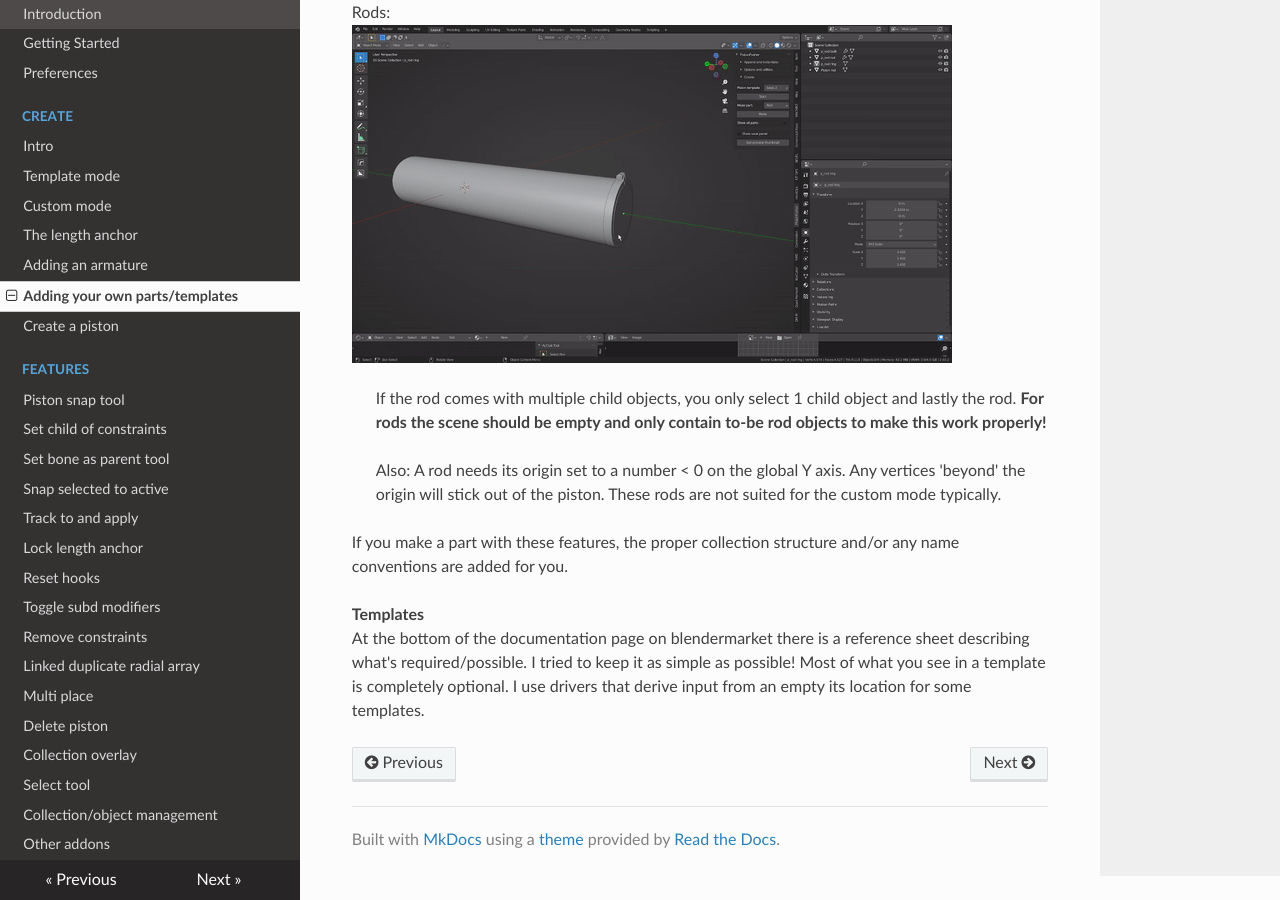
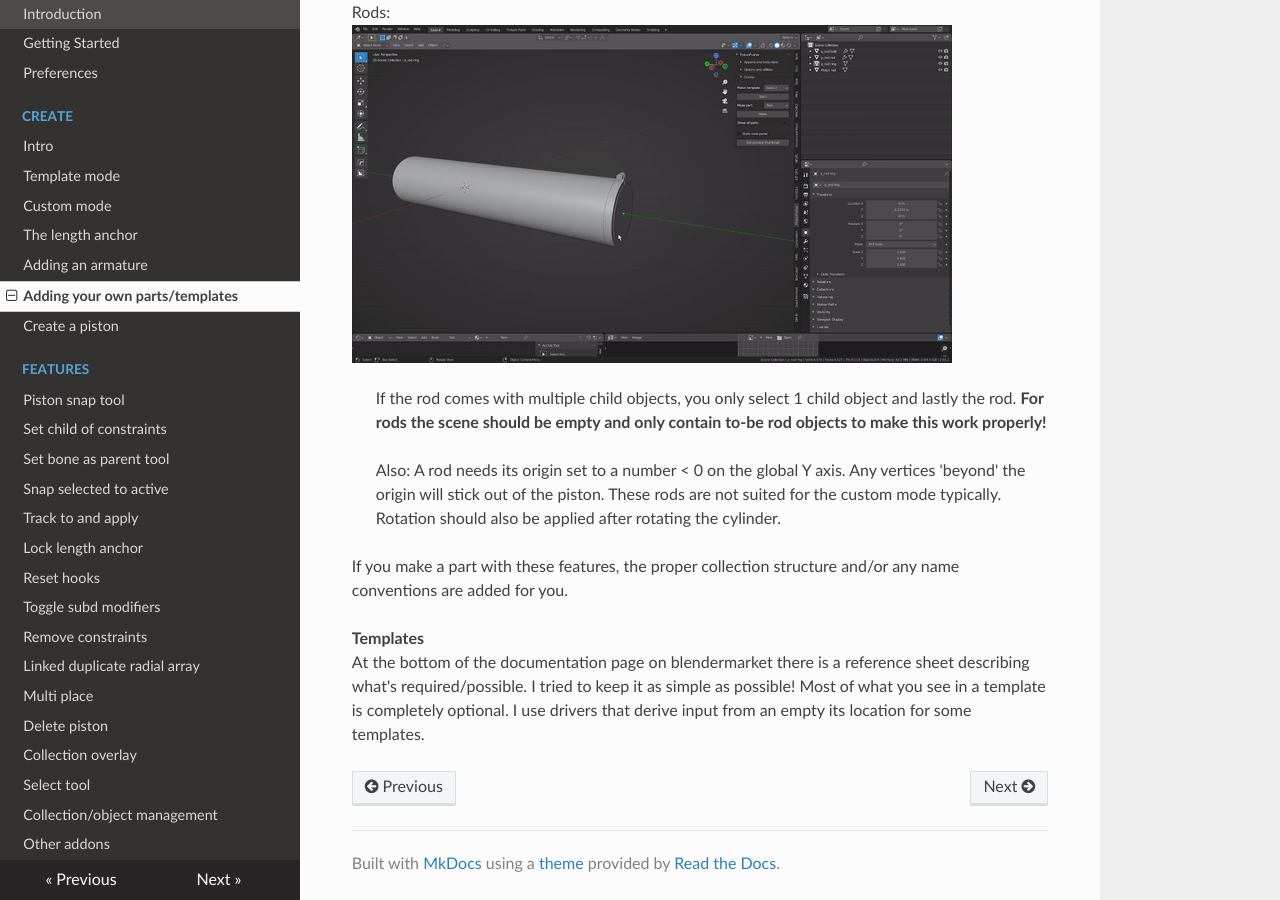
Before and after one commit to ZenderB3D/pp_docs, an MkDocs documentation site: the page built from docs/Create/addparts.md, in a window 1280 px wide and 900 px high, scrolled down 761 px. Built offline with MkDocs 1.6.1, drawn with Linux system fonts in a browser that asks for light colours; nearby versions of some CDN libraries.

Commit message:
Update addparts.md

```diff
--- a/docs/Create/addparts.md
+++ b/docs/Create/addparts.md
@@ -15,7 +15,7 @@ Rods:
 
 >If the rod comes with multiple child objects, you only select 1 child object and lastly the rod. **For rods the scene should be empty and only contain to-be rod objects to make this work properly!**
 
->Also: A rod needs its origin set to a number < 0 on the global Y axis. Any vertices 'beyond' the origin will stick out of the piston. These rods are not suited for the custom mode typically.
+>Also: A rod needs its origin set to a number < 0 on the global Y axis. Any vertices 'beyond' the origin will stick out of the piston. These rods are not suited for the custom mode typically. Rotation should also be applied after rotating the cylinder.
 
 
 If you make a part with these features, the proper collection structure and/or any name conventions are added for you.
```
